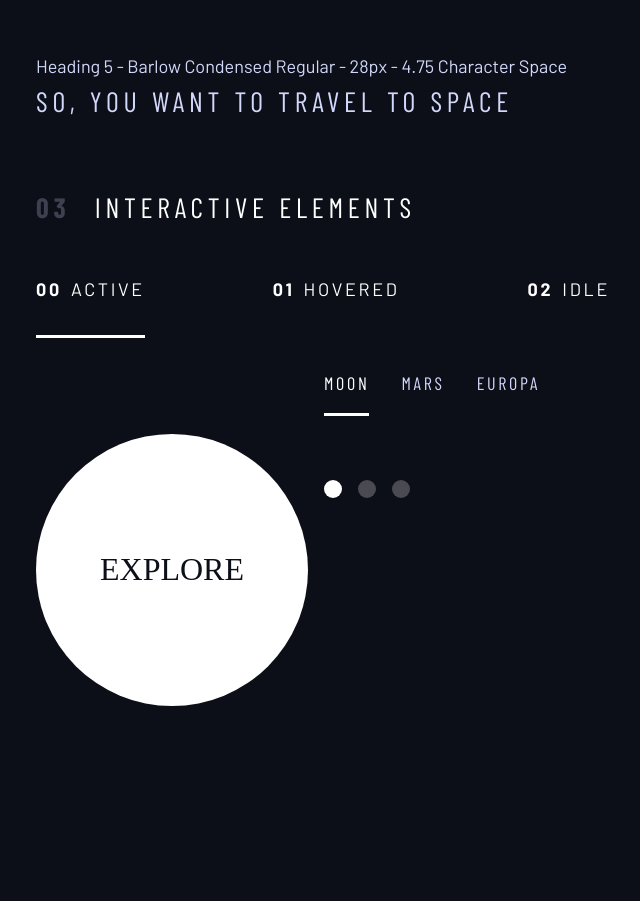
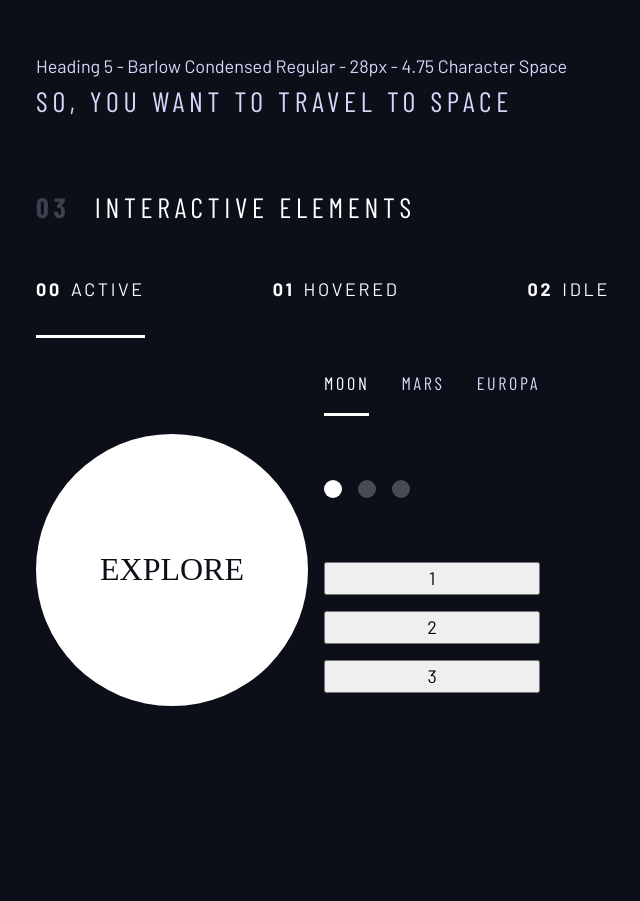
Before and after one commit to earthlydev/Space-Tourism-Website, a plain HTML site: page design-system.html in a window 1280 px wide. Shown: the part 1163-2064 px from the top of the page, without its empty margins (0-640 px from the left). Drawn offline with nearby package versions, Linux system fonts and the light colour scheme; a web font is replaced by a local one.

Commit message:
added number indicators

```diff
--- a/design-system.html
+++ b/design-system.html
@@ -138,6 +138,12 @@
                         </div>
 
                         <!-- Numbers -->
+                        <div class="num-indicator grid">
+                            <button aria-selected="true">1</button>
+                            <button aria-selected="false">2</button>
+                            <button aria-selected="false">3</button>
+                        </div>
+
                     </div>
                 </div>
 
```
